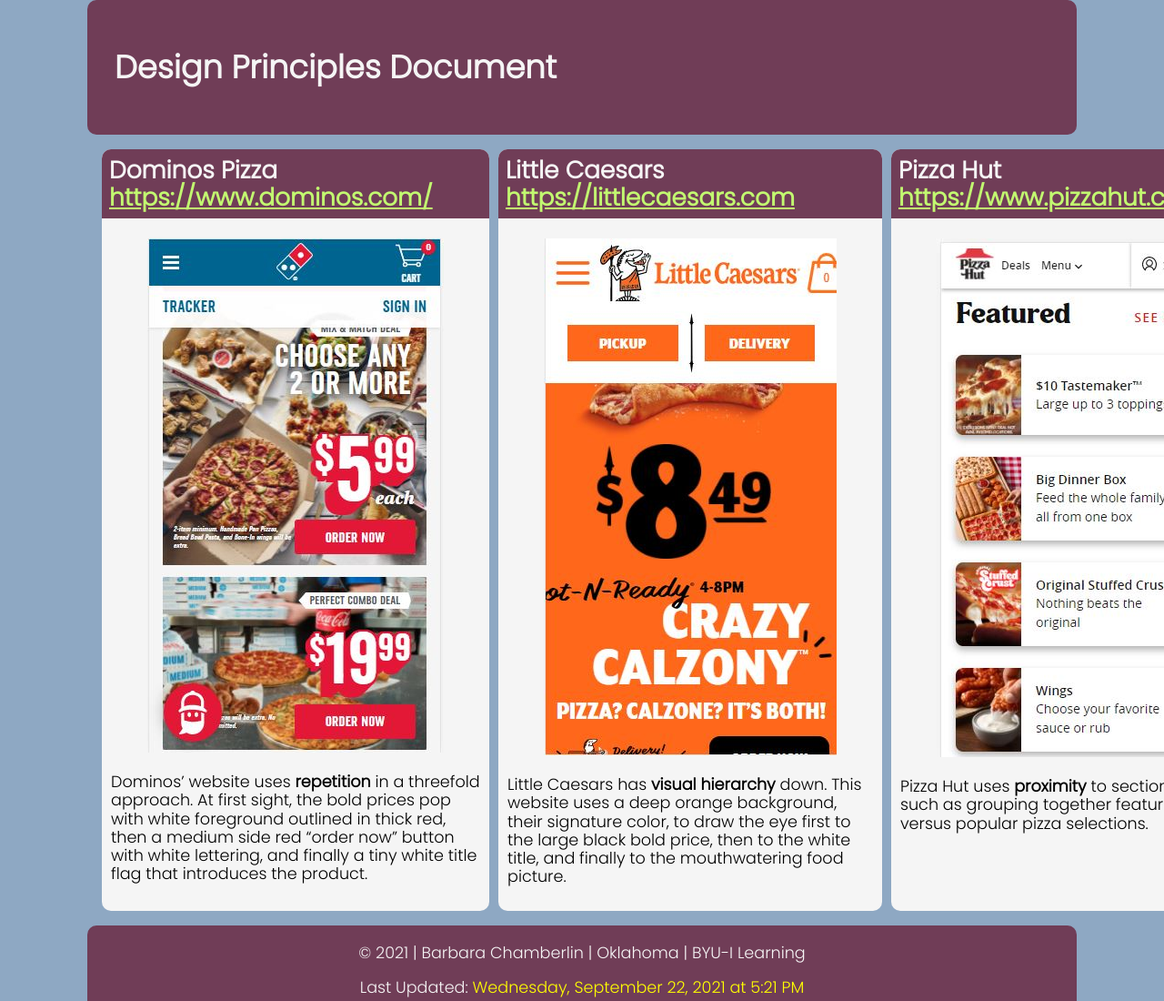
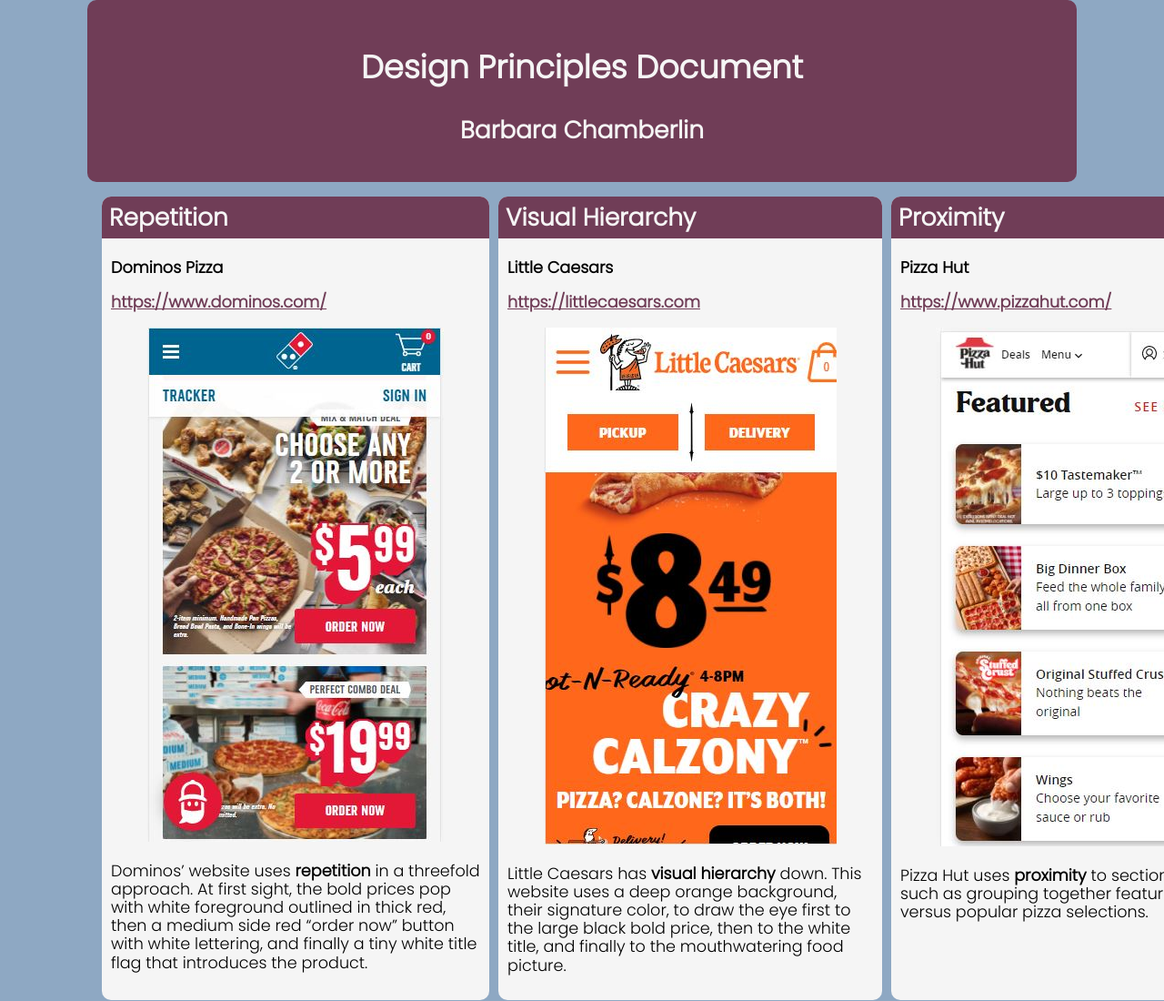
Before and after one commit to atomickat/byui-wdd-230, a plain HTML site: page lesson2/design-principles.html in a window 1280 px wide. Shown: the top 1100 px of the page at 91% size. Drawn offline with Linux system fonts and the light colour scheme.

Commit message:
final - cross my fingers wk 2 website

```diff
--- a/css/style.css
+++ b/css/style.css
@@ -5,6 +5,7 @@
 font-family: 'Roboto', sans-serif; */
 
 /* https://coolors.co/7d2e68-82aeb1-08415c-34623f-9e8fb2 */
+/* https: //coolors.co/7d2e68-a3bbad-08415c-65532f-312509 */
 
 
 #lastupdated {
--- a/lesson2/css-02/style-02.css
+++ b/lesson2/css-02/style-02.css
@@ -16,7 +16,7 @@
 }
 
 a {
-  color: #C2F970;
+  color: #703d57;
 }
 
 header,
@@ -37,13 +37,14 @@ h1 h2 h3 h4 h5 h6 {
 }
 
 h1 {
-  text-align: left;
+  text-align: center;
 
   padding: 10px;
 }
 
 figure {
   text-align: center;
+
 }
 
 .grid-container {
--- a/lesson2/design-principles.html
+++ b/lesson2/design-principles.html
@@ -32,17 +32,20 @@
       <header class="header">
             <h1>Design Principles Document
             </h1>
+            <h2>Barbara Chamberlin</h2>
 
       </header>
 
       <main class="main">
             <div class="grid-container">
                   <div class="grid-item grid-item-1">
-                        <h2 class="grid-header">Dominos Pizza
-                              <br>
+                        <h2 class="grid-header">Repetition
+                        </h2>
+                        <section class="section">
+                              <p><b>Dominos Pizza</b></p>
                               <a class="link"
-                                 href="https://www.dominos.com/">https://www.dominos.com/</a>
-                        </h2>
+                                 href="https://www.dominos.com/"><b>https://www.dominos.com/</b></a>
+                        </section>
 
                         <figure class="figure">
                               <img src="images-02/dominos.JPG"
@@ -58,11 +61,13 @@
                   </div>
 
                   <div class="grid-item grid-item-1">
-                        <h2 class="grid-header">Little Caesars
-                              <br>
+                        <h2 class="grid-header">Visual Hierarchy
+                        </h2>
+                        <section class="section">
+                              <p><b>Little Caesars</b></p>
                               <a class="link"
-                                 href="https://littlecaesars.com/en-us/">https://littlecaesars.com</a>
-                        </h2>
+                                 href="https://littlecaesars.com/en-us/"><b>https://littlecaesars.com</b></a>
+                        </section>
                         <figure class="figure">
                               <img src="images-02/littlecaesars.JPG"
                                    alt="Little Caesars website iphone responsive image clip"
@@ -74,11 +79,13 @@
                   </div>
 
                   <div class="grid-item grid-item-1">
-                        <h2 class="grid-header">Pizza Hut
-                              <br>
+                        <h2 class="grid-header">Proximity
+                        </h2>
+                        <section class="section">
+                              <p><b>Pizza Hut</b></p>
                               <a class="link"
-                                 href="https://www.pizzahut.com/">https://www.pizzahut.com/</a>
-                        </h2>
+                                 href="https://www.pizzahut.com/"><b>https://www.pizzahut.com/</b></a>
+                        </section>
                         <figure class="figure">
                               <img src="images-02/pizzahut.JPG"
                                    alt="Pizza Hut website iphone responsive image clip"
```
